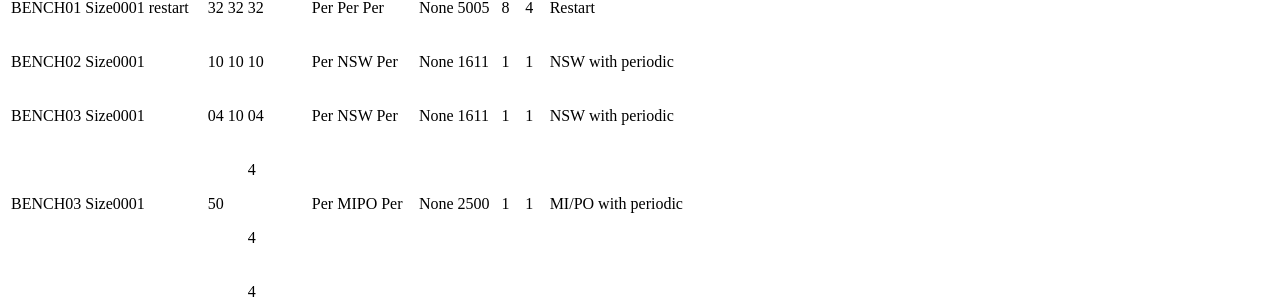
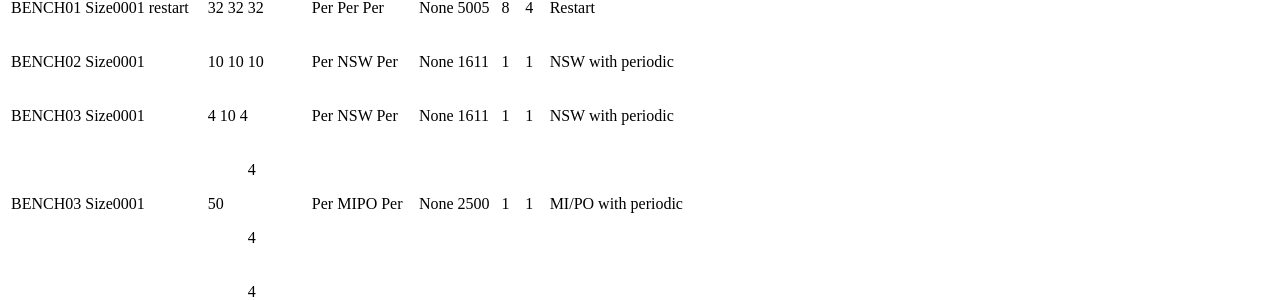
Before and after one commit to mwm126/MFIX-Exa, a Sphinx documentation site: the page built from docs/source/NightlyTests.rst, in a window 1280 px wide. Shown: the part 810-1110 px from the top of the page. Built offline with Sphinx 7.4.7 and the Read the Docs theme 2.0.0, drawn with Linux system fonts in a browser that asks for light colours; pages that are not in the unit, such as notebooks, are missing from menus.

Commit message:
now try "4 " rather than " 4" (fails) or "04" (works)

```diff
--- a/docs/source/NightlyTests.rst
+++ b/docs/source/NightlyTests.rst
@@ -38,9 +38,9 @@
 | Size0001          | 10 | NSW   |      |        |    |    |                      |
 |                   | 10 | Per   |      |        |    |    |                      |
 +-------------------+----+-------+------+--------+----+----+----------------------+
-| BENCH03           | 04 | Per   | None | 1611   | 1  | 1  | NSW with periodic    |
+| BENCH03           | 4  | Per   | None | 1611   | 1  | 1  | NSW with periodic    |
 | Size0001          | 10 | NSW   |      |        |    |    |                      |
-|                   | 04 | Per   |      |        |    |    |                      |
+|                   | 4  | Per   |      |        |    |    |                      |
 +-------------------+----+-------+------+--------+----+----+----------------------+
 | BENCH03           |  4 | Per   | None | 2500   | 1  | 1  | MI/PO with periodic  |
 | Size0001          | 50 | MIPO  |      |        |    |    |                      |
```
